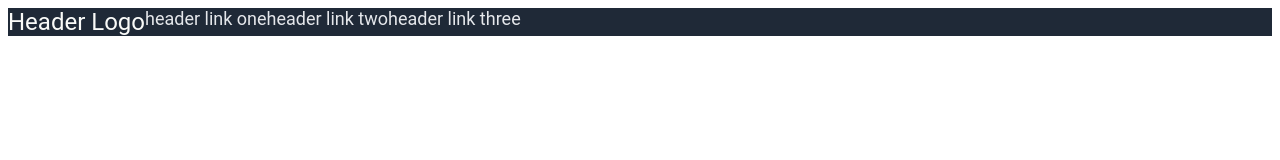
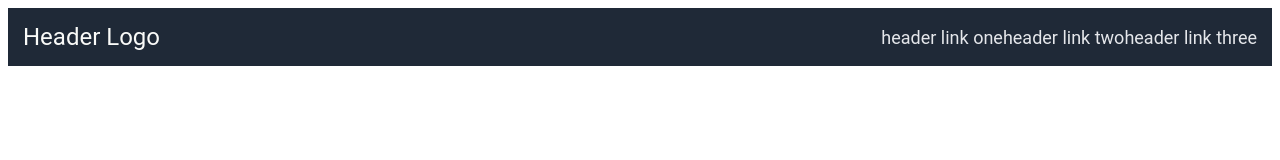
Before and after one commit to TheCyanNerd/odin-landing-page, a plain HTML site: page index.html in a window 1280 px wide. Drawn offline with Linux system fonts and the light colour scheme.

Commit message:
Padded and centered header

```diff
--- a/style.css
+++ b/style.css
@@ -15,7 +15,10 @@ ul {
 }
 
 .header {
+    padding: 15px;
     display: flex;
+    justify-content: space-between;
+    align-items: center;
 }
 
 .logo {
```
